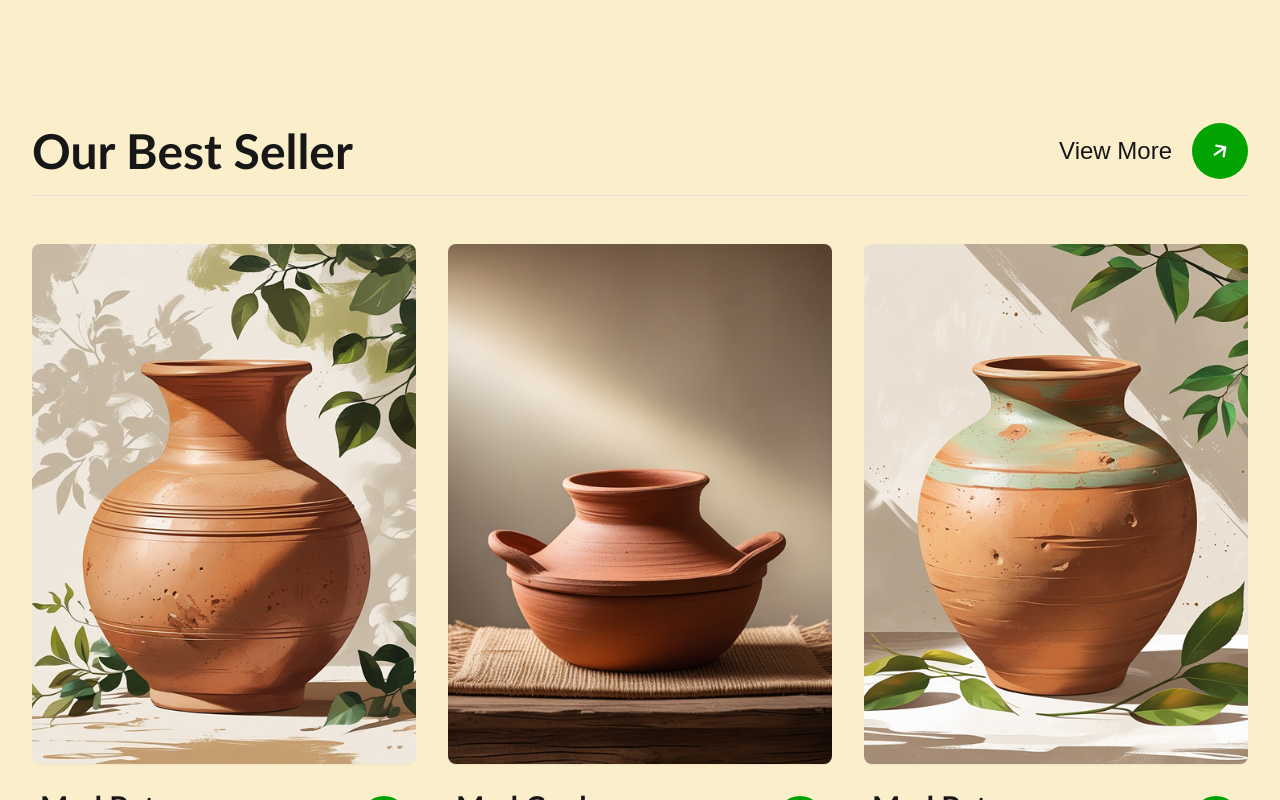
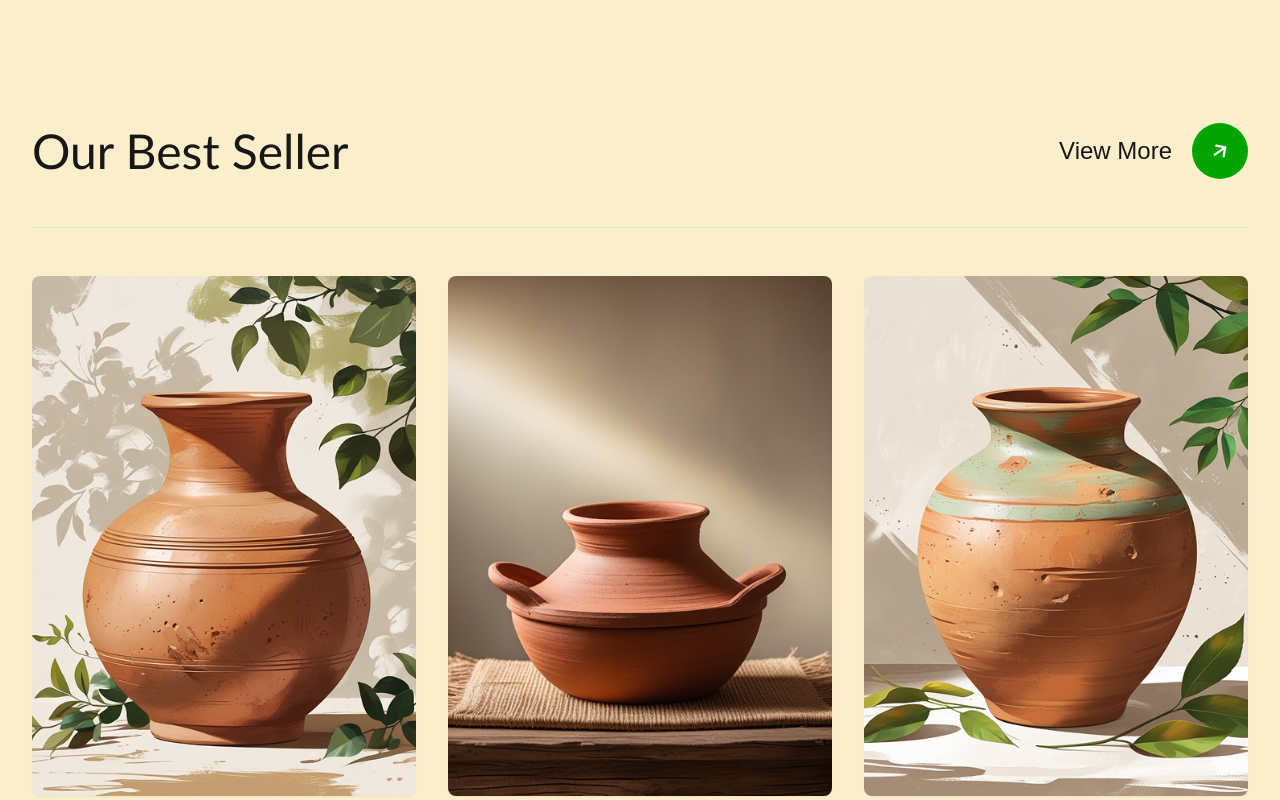
Before and after one commit to M0hammedHaris/mud_potter, a Next.js app: page / in a window 1280 px wide. Shown: the part 1560-2360 px from the top of the page. Built offline with nearby package versions, Linux system fonts and the light colour scheme.

Commit message:
feat: implement intersection observer for fade-in animations in multiple components

```diff
--- a/src/components/browse-category.tsx
+++ b/src/components/browse-category.tsx
@@ -2,7 +2,8 @@
 import Image from "next/image";
 import { ViewMoreButton } from "@/components/ui/view-more-button";
 import { motion, Variants } from "framer-motion";
-import { useState } from "react";
+import { useState, useEffect, useRef } from "react";
+import { cn } from "@/lib/utils";
 
 // Define category type
 type CategorySize = "large" | "small";
@@ -48,6 +49,8 @@ const categories: Category[] = [
 
 export function BrowseCategory() {
 	const [hoveredId, setHoveredId] = useState<string | null>(null);
+	const [isVisible, setIsVisible] = useState(false);
+	const sectionRef = useRef<HTMLElement>(null);
 
 	// Container animation variants
 	const containerVariants = {
@@ -70,29 +73,46 @@ export function BrowseCategory() {
 		visible: { opacity: 1, x: 0, transition: { duration: 0.6 } },
 	};
 
+	useEffect(() => {
+		const observer = new IntersectionObserver(
+			([entry]) => {
+				if (entry.isIntersecting) {
+					setIsVisible(true);
+					observer.disconnect();
+				}
+			},
+			{ threshold: 0.1 }
+		);
+
+		if (sectionRef.current) {
+			observer.observe(sectionRef.current);
+		}
+
+		return () => observer.disconnect();
+	}, []);
+
 	return (
-		<section className="py-12 md:py-16 lg:py-20 px-8 bg-[var(--background)]">
+		<section ref={sectionRef} className="py-12 md:py-16 lg:py-20 px-8 bg-[var(--background)] overflow-hidden">
 			<div className="container mx-auto max-w-full">
 				{/* Header: Title and View More button */}
-				<motion.div
-					initial={{ opacity: 0, y: 20 }}
-					animate={{ opacity: 1, y: 0 }}
-					transition={{ duration: 0.6 }}
-					className="flex flex-col sm:flex-row justify-between items-center mb-8 md:mb-10"
-				>
-					<h2 className="text-4xl sm:text-5xl md:text-5xl font-bold text-[var(--foreground)] mb-4 sm:mb-0">
+				<div className="flex flex-col sm:flex-row justify-between items-start gap-4 sm:items-center mb-8 md:mb-10">
+					<h2 className={cn(
+						"text-4xl sm:text-5xl md:text-5xl font-bold text-[var(--foreground)] mb-4 sm:mb-0",
+						isVisible ? "animate-fade-in-left" : "opacity-0"
+					)}>
 						Browse by Category
 					</h2>
-					<ViewMoreButton href="/categories" className="text-lg" />
-				</motion.div>
+					<ViewMoreButton
+						href="/categories"
+						className={cn("text-lg", isVisible ? "animate-fade-in-right" : "opacity-0")}
+					/>
+				</div>
 
 				{/* Separator Line */}
-				<motion.hr
-					initial={{ opacity: 0, scaleX: 0 }}
-					animate={{ opacity: 1, scaleX: 1 }}
-					transition={{ duration: 0.8, delay: 0.3 }}
-					className="mb-8 md:mb-12 border-t border-[var(--border)]"
-				/>
+				<hr className={cn(
+					"mb-8 md:mb-12 border-t border-[var(--border)]",
+					isVisible ? "animate-fade-in delay-200" : "opacity-0"
+				)} />
 
 				{/* Categories Grid */}
 				<motion.div
--- a/src/components/customer-reviews.tsx
+++ b/src/components/customer-reviews.tsx
@@ -1,5 +1,6 @@
-import React, { useState } from 'react';
+import React, { useState, useEffect, useRef } from 'react';
 import Image from 'next/image';
+import { cn } from "@/lib/utils";
 
 const StarIcon = ({ className }: { className?: string }) => (
   <svg xmlns="http://www.w3.org/2000/svg" viewBox="0 0 24 24" fill="currentColor" className={className}>
@@ -56,6 +57,26 @@ const CustomerReviews = () => {
   const [currentReviewIndex, setCurrentReviewIndex] = useState(0);
   const [touchStart, setTouchStart] = useState<number | null>(null);
   const [touchEnd, setTouchEnd] = useState<number | null>(null);
+  const [isVisible, setIsVisible] = useState(false);
+  const sectionRef = useRef<HTMLElement>(null);
+
+  useEffect(() => {
+    const observer = new IntersectionObserver(
+      ([entry]) => {
+        if (entry.isIntersecting) {
+          setIsVisible(true);
+          observer.disconnect();
+        }
+      },
+      { threshold: 0.1 }
+    );
+
+    if (sectionRef.current) {
+      observer.observe(sectionRef.current);
+    }
+
+    return () => observer.disconnect();
+  }, []);
 
   const handleNextReview = () => {
     setCurrentReviewIndex((prevIndex) => (prevIndex + 1) % mockReviews.length);
@@ -95,6 +116,7 @@ const CustomerReviews = () => {
 
   return (
     <section
+      ref={sectionRef}
       aria-labelledby="customer-reviews-heading"
       // Use min-h-screen for full viewport height, and ensure content is centered if it doesn't fill the screen.
       className="bg-[var(--review-section-bg)] py-16 px-4 sm:px-8 flex flex-col items-center justify-center min-h-screen overflow-hidden"
@@ -104,7 +126,10 @@ const CustomerReviews = () => {
         {/* Section heading first to ensure it's at the top of the visual structure */}
         <h2
           id="customer-reviews-heading"
-          className="text-4xl sm:text-5xl md:text-6xl lg:text-[100px] xl:text-[120px] font-bold text-[var(--review-heading-text)] text-center mb-8 md:mb-12"
+          className={cn(
+            "text-4xl sm:text-5xl md:text-6xl lg:text-[100px] xl:text-[120px] font-bold text-[var(--review-heading-text)] text-center mb-8 md:mb-12",
+            isVisible ? "animate-fade-in-left" : "opacity-0"
+          )}
           style={{ fontFamily: "'Gill Sans MT', sans-serif" }}
         >
           What People Say
--- a/src/components/our-best-seller.tsx
+++ b/src/components/our-best-seller.tsx
@@ -2,6 +2,7 @@
 import { useState, useEffect, useRef } from "react";
 import Image from "next/image";
 import { ViewMoreButton } from "@/components/ui/view-more-button";
+import { cn } from "@/lib/utils";
 
 // Product interface for TypeScript type safety
 interface Product {
@@ -104,21 +105,23 @@ export function OurBestSeller({ products }: OurBestSellerProps) {
       {/* Animations are imported from /src/styles/animations.css */}
       <div className="container mx-auto max-w-full">
         {/* Header with Title and View More */}
-        <div
-          className={`flex justify-between items-center mb-4 opacity-0 delay-50 ${
-            isVisible ? 'animate-fade-in' : 'animate-fade-out'
-          }`}
-        >
-          <h2 className="text-3xl md:text-4xl lg:text-5xl font-bold font-['Gill_Sans_MT'] text-foreground">
+        <div className="flex flex-col sm:flex-row justify-between items-start gap-4 sm:items-center mb-6 sm:mb-8 md:mb-12">
+          <h2 className={cn(
+            "text-3xl md:text-4xl lg:text-5xl font-bold font-['Gill_Sans_MT'] text-foreground",
+            isVisible ? "animate-fade-in-left" : "opacity-0"
+          )}>
             Our Best Seller
           </h2>
-          <ViewMoreButton href="/products/best-seller" />
+          <ViewMoreButton
+            href="/products/best-seller"
+            className={cn(isVisible ? "animate-fade-in-right" : "opacity-0")}
+          />
         </div>
 
         {/* Separator Line */}
-        <hr className={`mb-8 md:mb-12 border-t border-[var(--border)] opacity-0 delay-200 ${
-            isVisible ? 'animate-fade-in' : 'animate-fade-out'
-          }`} />
+        <hr className={cn("mb-8 md:mb-12 border-t border-[var(--border)]",
+            isVisible ? "animate-fade-in delay-200" : "opacity-0"
+        )} />
 
         {/* Products Grid */}
         <div className="grid grid-cols-1 md:grid-cols-2 lg:grid-cols-3 gap-6 md:gap-8">
--- a/src/components/our-blog.tsx
+++ b/src/components/our-blog.tsx
@@ -4,6 +4,7 @@ import { useState, useEffect, useRef } from "react";
 import Image from "next/image";
 import Link from "next/link";
 import { ViewMoreButton } from "./ui/view-more-button";
+import { cn } from "@/lib/utils";
 
 // Define the structure for a blog post item
 interface BlogPost {
@@ -76,15 +77,23 @@ export function OurBlog() {
     >
       <div className="container mx-auto max-w-full">
         {/* Header: Title and View More button */}
-        <div className="flex flex-col sm:flex-row justify-between items-center mb-8 md:mb-10">
-          <h2 className="text-4xl sm:text-5xl md:text-6xl font-bold text-[var(--foreground)] mb-4 sm:mb-0">
+        <div className="flex flex-col sm:flex-row justify-between items-start gap-4 sm:items-center mb-6 sm:mb-8 md:mb-12">
+          <h2 className={cn(
+            "text-4xl sm:text-5xl md:text-6xl font-bold text-[var(--foreground)] mb-4 sm:mb-0",
+            isVisible ? "animate-fade-in-left" : "opacity-0"
+          )}>
             Our Blog
           </h2>
-          <ViewMoreButton href="/blog" />
+          <ViewMoreButton
+            href="/blog"
+            className={cn(isVisible ? "animate-fade-in-right" : "opacity-0")}
+          />
         </div>
 
         {/* Separator Line */}
-        <hr className="mb-8 md:mb-12 border-t border-[var(--border)]" />
+        <hr className={cn("mb-8 md:mb-12 border-t border-[var(--border)]",
+            isVisible ? "animate-fade-in delay-200" : "opacity-0"
+        )} />
 
         {/* Blog Posts Grid */}
         <div className="grid grid-cols-1 sm:grid-cols-2 lg:grid-cols-3 gap-6 md:gap-8">
--- a/src/components/trending-products.tsx
+++ b/src/components/trending-products.tsx
@@ -2,6 +2,7 @@
 import { useState, useEffect, useRef } from "react";
 import Image from "next/image";
 import { ViewMoreButton } from "@/components/ui/view-more-button";
+import { cn } from "@/lib/utils";
 
 // Product interface for TypeScript type safety
 interface Product {
@@ -104,21 +105,23 @@ export function TrendingProducts({ products }: TrendingProductsProps) {
       {/* Animations are imported from /src/styles/animations.css */}
       <div className="container mx-auto max-w-full">
         {/* Header with Title and View More */}
-        <div
-          className={`flex justify-between items-center mb-4 opacity-0 delay-50 ${
-            isVisible ? 'animate-fade-in' : 'animate-fade-out'
-          }`}
-        >
-          <h2 className="text-3xl md:text-4xl lg:text-5xl font-bold font-['Gill_Sans_MT'] text-foreground">
+        <div className="flex flex-col sm:flex-row justify-between items-start gap-4 sm:items-center mb-6 sm:mb-8 md:mb-12">
+          <h2 className={cn(
+            "text-3xl md:text-4xl lg:text-5xl font-bold font-['Gill_Sans_MT'] text-foreground",
+            isVisible ? "animate-fade-in-left" : "opacity-0"
+          )}>
             Trending Product
           </h2>
-          <ViewMoreButton href="/products/trending" />
+          <ViewMoreButton
+            href="/products/trending"
+            className={cn(isVisible ? "animate-fade-in-right" : "opacity-0")}
+          />
         </div>
 
         {/* Separator Line */}
-        <hr className={`mb-8 md:mb-12 border-t border-[var(--border)] opacity-0 delay-200 ${
-            isVisible ? 'animate-fade-in' : 'animate-fade-out'
-          }`} />
+        <hr className={cn("mb-8 md:mb-12 border-t border-[var(--border)]",
+            isVisible ? "animate-fade-in delay-200" : "opacity-0"
+        )} />
 
         {/* Products Grid */}
         <div className="grid grid-cols-1 md:grid-cols-2 lg:grid-cols-3 gap-6 md:gap-8">
```
